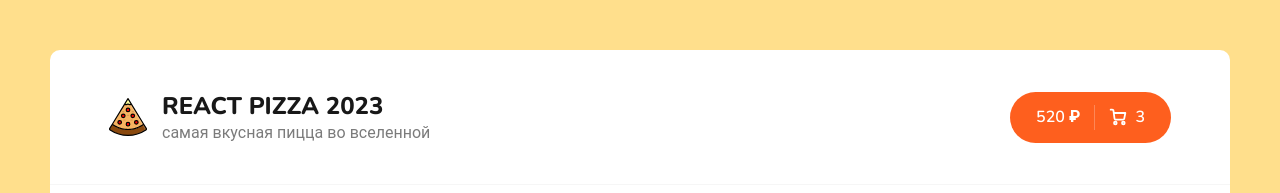
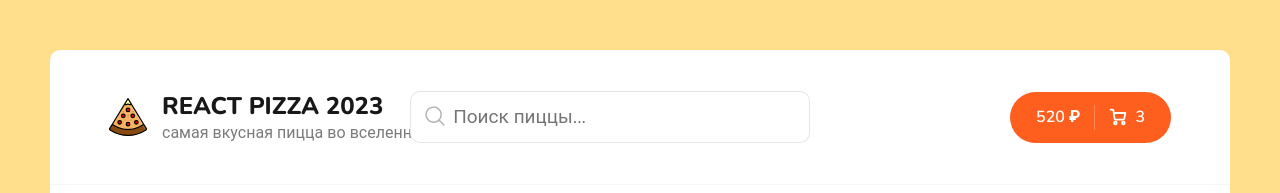
Before and after one commit to nikitanevskij/React-Pizza-2023, a React (Create React App) app: page / in a window 1280 px wide. Shown: the top 193 px of the page. Built offline with nearby package versions, Linux system fonts and the light colour scheme; no server answers.

Commit message:
Pagination, Search, useContext

```diff
--- a/package.json
+++ b/package.json
@@ -9,6 +9,7 @@
     "react": "^18.2.0",
     "react-content-loader": "^6.2.0",
     "react-dom": "^18.2.0",
+    "react-paginate": "^8.1.3",
     "react-router-dom": "^6.4.2",
     "react-scripts": "5.0.1",
     "sass": "^1.55.0",
--- a/src/App.js
+++ b/src/App.js
@@ -6,9 +6,13 @@ import Home from "./components/Home/Home";
 import { Routes, Route } from "react-router-dom";
 import Cart from "./components/Cart/Cart";
 
+export const SearchContext = React.createContext();
+
 function App() {
+  let [searchValue, setSearchValue] = React.useState("");
   return (
     <div className="wrapper">
+      <SearchContext.Provider value={{ searchValue, setSearchValue }}>
         <Header />
         <div className="content">
           <div className="container">
@@ -19,6 +23,7 @@ function App() {
             </Routes>
           </div>
         </div>
+      </SearchContext.Provider>
     </div>
   );
 }
--- a/src/components/Header/Header.jsx
+++ b/src/components/Header/Header.jsx
@@ -1,6 +1,7 @@
 import React from "react";
 import { Link } from "react-router-dom";
 import logo from "../../assets/img/pizza-logo.svg";
+import Search from "../Search/Search";
 
 function Header() {
   return (
@@ -15,6 +16,7 @@ function Header() {
             </div>
           </div>
         </Link>
+        <Search />
         <div className="header__cart">
           <Link to="/cart">
             <div className="button button--cart">
--- a/src/components/Home/Home.jsx
+++ b/src/components/Home/Home.jsx
@@ -3,17 +3,21 @@ import Categories from "../Categories/Categories";
 import Pizza from "../Pizza/Pizza";
 import Sort from "../Sort/Sort";
 import Skeleton from "../Skeleton/Skeleton";
+import Pagination from "../Pagination/Pagination";
+import { SearchContext } from "../../App";
 
 function Home() {
-  const [items, setItems] = React.useState([]);
-  const [isLoading, setLoading] = React.useState(false);
-
-  const [activeCat, setActiveCat] = React.useState(0);
+  const { searchValue } = React.useContext(SearchContext);
+  const [pizzas, setItems] = React.useState([]); //Массив пиццц
+  const [pizzasCount, setPizzasCount] = React.useState(0); //Общее количтво пицц
+  const [onPage, setOnPage] = React.useState(1); //Выбранная страницы
+  const [isLoading, setLoading] = React.useState(false); //Загрузка
+  const [activeCat, setActiveCat] = React.useState(0); //Активная категория
   const [selectedType, setType] = React.useState({
     name: "популярности (ASC)",
     sortProperty: "rating",
-  });
-  console.log(selectedType);
+  }); //Сортировка
+
   const loadPizzas = (items) => {
     setItems(items);
     setLoading(true);
@@ -25,15 +29,23 @@ function Home() {
     let order_ASC_DESC = `order=${
       selectedType.sortProperty.includes("-") ? "desc" : "asc"
     }`;
-    console.log(order_ASC_DESC);
     setLoading(false);
     fetch(
-      `https://634fde2edf22c2af7b5c5141.mockapi.io/items?${categoriesId}&${sortPizza}&${order_ASC_DESC}`
+      `https://634fde2edf22c2af7b5c5141.mockapi.io/items?page=${onPage}&limit=8&${categoriesId}&${sortPizza}&${order_ASC_DESC}`
     )
       .then((res) => res.json())
-      .then((items) => loadPizzas(items));
+      .then((items) => {
+        loadPizzas(items.items);
+        setPizzasCount(items.count);
+      });
     window.scrollTo(0, 0);
-  }, [activeCat, selectedType]);
+  }, [activeCat, selectedType, onPage]);
+
+  let pizzaMas = pizzas
+    .filter((obj) => obj.name.toLowerCase().includes(searchValue.toLowerCase()))
+    .map((pizza, index) => <Pizza {...pizza} key={index} />);
+
+  let sceleton = [...new Array(6)].map((i, index) => <Skeleton key={index} />);
 
   return (
     <div className="container">
@@ -42,11 +54,8 @@ function Home() {
         <Sort selectedType={selectedType} setType={setType} />
       </div>
       <h2 className="content__title">Все пиццы</h2>
-      <div className="content__items">
-        {isLoading
-          ? items.map((pizza, index) => <Pizza {...pizza} key={index} />)
-          : [...new Array(6)].map((i, index) => <Skeleton key={index} />)}
-      </div>
+      <div className="content__items">{isLoading ? pizzaMas : sceleton}</div>
+      <Pagination pizzasCount={pizzasCount} setOnPage={setOnPage} />
     </div>
   );
 }
--- /dev/null
+++ b/src/components/Pagination/Pagination.jsx
@@ -0,0 +1,23 @@
+import React from "react";
+import ReactPaginate from "react-paginate";
+
+import style from "./Pagination.module.scss";
+
+function Pagination({ pizzasCount, setOnPage }) {
+  return (
+    <div>
+      <ReactPaginate
+        className={style.root}
+        breakLabel="..."
+        nextLabel=">"
+        onPageChange={(e) => setOnPage(e.selected + 1)}
+        pageRangeDisplayed={8}
+        pageCount={Math.ceil(pizzasCount / 8)}
+        previousLabel="<"
+        renderOnZeroPageCount={null}
+      />
+    </div>
+  );
+}
+
+export default Pagination;
--- /dev/null
+++ b/src/components/Pagination/Pagination.module.scss
@@ -0,0 +1,37 @@
+.root {
+    li {
+        display: inline-block;
+
+        &.selected {
+            background-color: #fe5f1e;
+            color: white;
+        }
+
+        a {
+            display: inline-block;
+            color: #fe5f1e;
+            text-align: center;
+            line-height: 45px;
+            width: 45px;
+            height: 45px;
+            border: 1px solid #fe5f1e;
+            border-radius: 30px;
+            margin-right: 10px;
+            cursor: pointer;
+
+            &:hover {
+            background-color: #fe5f1e;
+            color: white;
+            }
+        }
+    }
+
+    :global {
+        .selected {
+            a {
+                background-color: #fe5f1e;
+                color: white;
+            }
+        }
+    }
+}
--- /dev/null
+++ b/src/components/Search/Search.jsx
@@ -0,0 +1,36 @@
+import React from "react";
+import { SearchContext } from "../../App";
+import style from "./Search.module.scss";
+
+function Search() {
+  const { searchValue, setSearchValue } = React.useContext(SearchContext);
+  return (
+    <div className={style.root}>
+      <svg
+        className={style.icon}
+        viewBox="0 0 32 32"
+        xmlns="http://www.w3.org/2000/svg"
+      >
+        <path d="M29.71,28.29l-6.5-6.5-.07,0a12,12,0,1,0-1.39,1.39s0,.05,0,.07l6.5,6.5a1,1,0,0,0,1.42,0A1,1,0,0,0,29.71,28.29ZM14,24A10,10,0,1,1,24,14,10,10,0,0,1,14,24Z" />
+      </svg>
+      <input
+        onChange={(e) => setSearchValue(e.target.value)}
+        value={searchValue}
+        className={style.input}
+        placeholder="Поиск пиццы..."
+      />
+      {searchValue && (
+        <svg
+          onClick={() => setSearchValue("")}
+          className={style.clearIcon}
+          viewBox="0 0 200 200"
+          xmlns="http://www.w3.org/2000/svg"
+        >
+          <path d="M114,100l49-49a9.9,9.9,0,0,0-14-14L100,86,51,37A9.9,9.9,0,0,0,37,51l49,49L37,149a9.9,9.9,0,0,0,14,14l49-49,49,49a9.9,9.9,0,0,0,14-14Z" />
+        </svg>
+      )}
+    </div>
+  );
+}
+
+export default Search;
--- /dev/null
+++ b/src/components/Search/Search.module.scss
@@ -0,0 +1,39 @@
+.root {
+    position: relative;
+    left: -110px;
+}
+.input {
+    border: 1px solid rgba(0, 0, 0, 0.1);
+    padding: 12px 20px;
+    width: 400px;
+    border-radius: 10px;
+    font-size: 16px;
+    padding-left: 42px;
+    font-size: 19px;
+
+    &:focus {
+        border: 1px solid rgba(0, 0, 0, 0.2);
+    }
+}
+
+.icon {
+    width: 22px;
+    height: 22px;
+    opacity: 0.3;
+    position: absolute;
+    left: 14px;
+    top: 14px;
+}
+
+.clearIcon {
+    width: 20px;
+    height: 20px;
+    opacity: 0.3;
+    position: absolute;
+    top: 16px;
+    right: 15px;
+    cursor: pointer;
+    &:hover {
+        opacity: 0.8;
+    }
+}
--- a/src/scss/app.scss
+++ b/src/scss/app.scss
@@ -26,7 +26,7 @@ body {
   &__items {
       display: grid;
       grid-template-columns: repeat(4, 1fr);
-      grid-template-rows: repeat(2, 1fr);
+      grid-template-rows: repeat(1, 1fr);
       grid-column-gap: 40px;
 
       @media(max-width: 1400px) {
@@ -282,7 +282,7 @@ body {
           margin-right: 12px;
           path {
             fill: transparent;
-            strokeWidth: 2;
+            stroke-width: 2;
           }
         }
       }
```
Also changed, not shown: 1 other file (tests, documents, lock files or other folders). Lines whose indentation alone changed are shown as unchanged.
